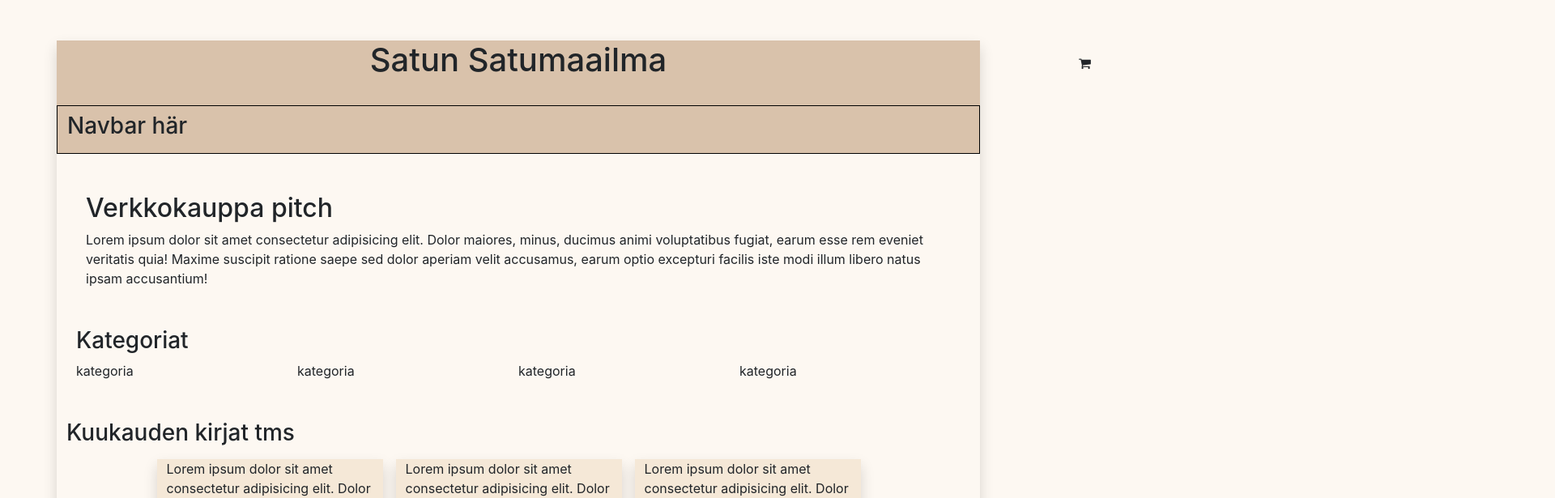
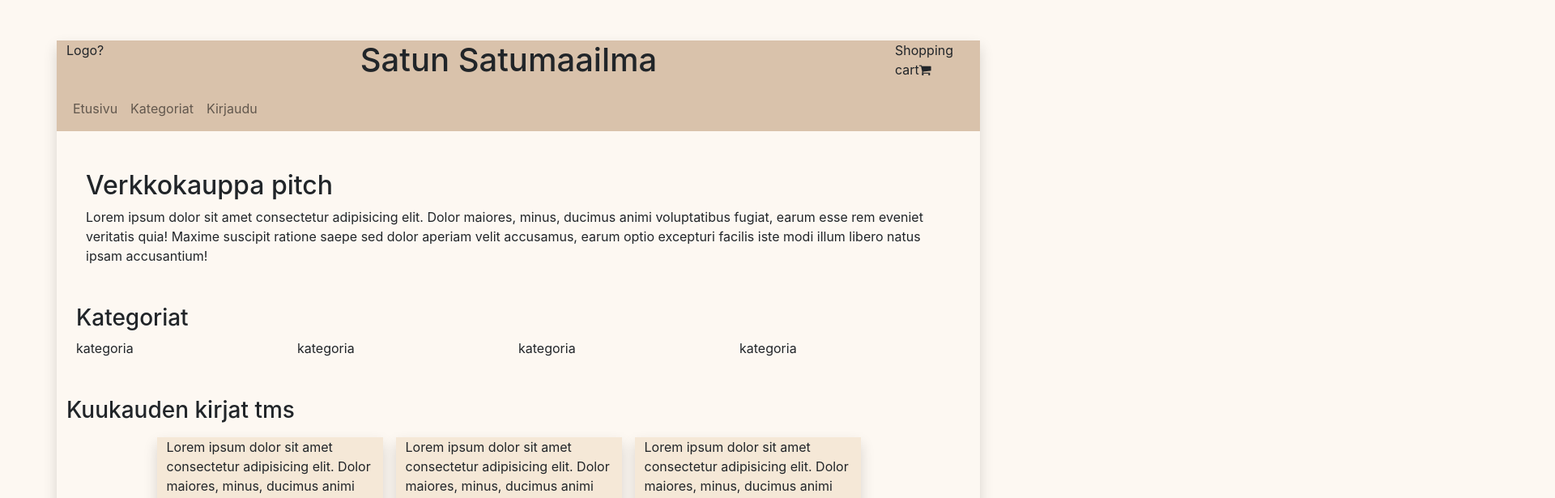
Before and after one commit to n0laja00/kirjakauppa, a React (Create React App) app: page / in a window 1280 px wide. Shown: the top 615 px of the page at 81% size, 1920 px wide, since content can reach past the window. Built offline with nearby package versions, Linux system fonts and the light colour scheme.

Commit message:
header.js ja navbar semi-ok

```diff
--- a/src/App.css
+++ b/src/App.css
@@ -18,9 +18,6 @@
 }
 .content {
 background-color: #b970111f;
-}
-.navbar {
-    border: 1px solid black;
 }
 
 .footer_top {
@@ -103,12 +100,5 @@
     background: #ff0000
 }
 
-.shopcart_cs {
-    position: relative;
-    left: 1250px;
-    bottom: 40px;
-}
 
-fa-shopping-cart {
-    font-size: 200px;
-}
+/* Navbar */
--- a/src/Header.js
+++ b/src/Header.js
@@ -4,10 +4,13 @@
 export default function Header() {
     return (
         <div className="row header">
-            <div className="col-12">
+            <div className="row">
+            <div className="col-sm-1">Logo?</div>
+            <div className="col-sm-10">
             <h1 className="text-center">Satun Satumaailma</h1>
-            <div className="shopcart_cs">
-            <i class="fa fa-shopping-cart" aria-hidden="true"></i>
+                </div>
+            <div className="shopcart_cs col-sm-1">Shopping cart
+            <i className="fa fa-shopping-cart" aria-hidden="true"></i>
             </div>
             </div>
             <Navbar />
--- a/src/Navbar.js
+++ b/src/Navbar.js
@@ -2,8 +2,26 @@
 
 export default function Navbar() {
     return (
-        <div className="col-sm-12 navbar">
-            <h3>Navbar här</h3>
-        </div>
+
+            <nav class="navbar navbar-expand-lg navbar-light">
+                {/* <a class="navbar-brand" href="#">Navbar</a> */}
+                <button class="navbar-toggler" type="button" data-toggle="collapse" data-target="#navbarNavDropdown" aria-controls="navbarNavDropdown" aria-expanded="false" aria-label="Toggle navigation">
+                    <span class="navbar-toggler-icon"></span>
+                </button>
+                <div class="collapse navbar-collapse" id="navbarNavDropdown">
+                    <ul class="navbar-nav">
+                        <li class="nav-item active">
+                            <a class="nav-link" href="#">Etusivu <span class="sr-only">(current)</span></a>
+                        </li>
+                        <li class="nav-item">
+                            <a class="nav-link" href="#">Kategoriat</a>
+                        </li>
+                        <li class="nav-item">
+                            <a class="nav-link" href="#">Kirjaudu</a>
+                        </li>
+                    </ul>
+                </div>
+            </nav>
+
     )
 }
```
